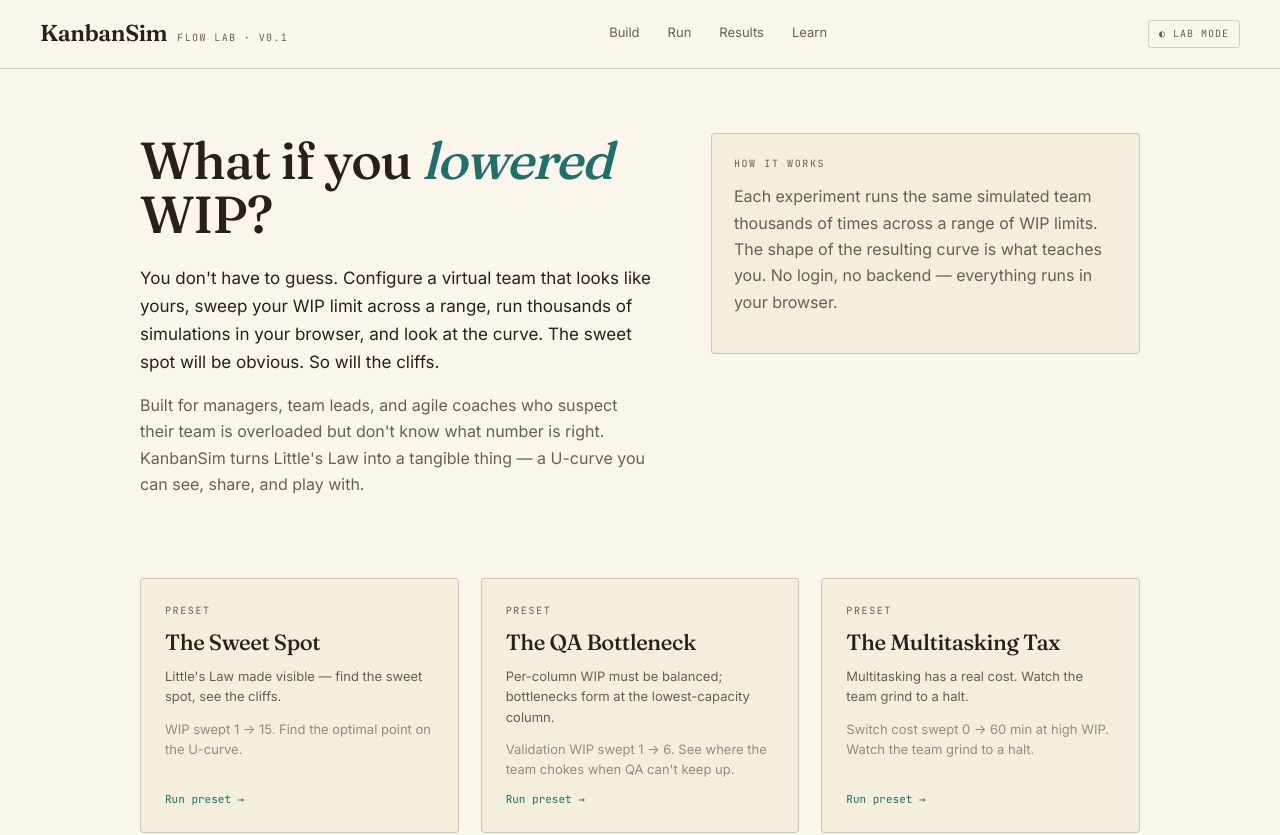
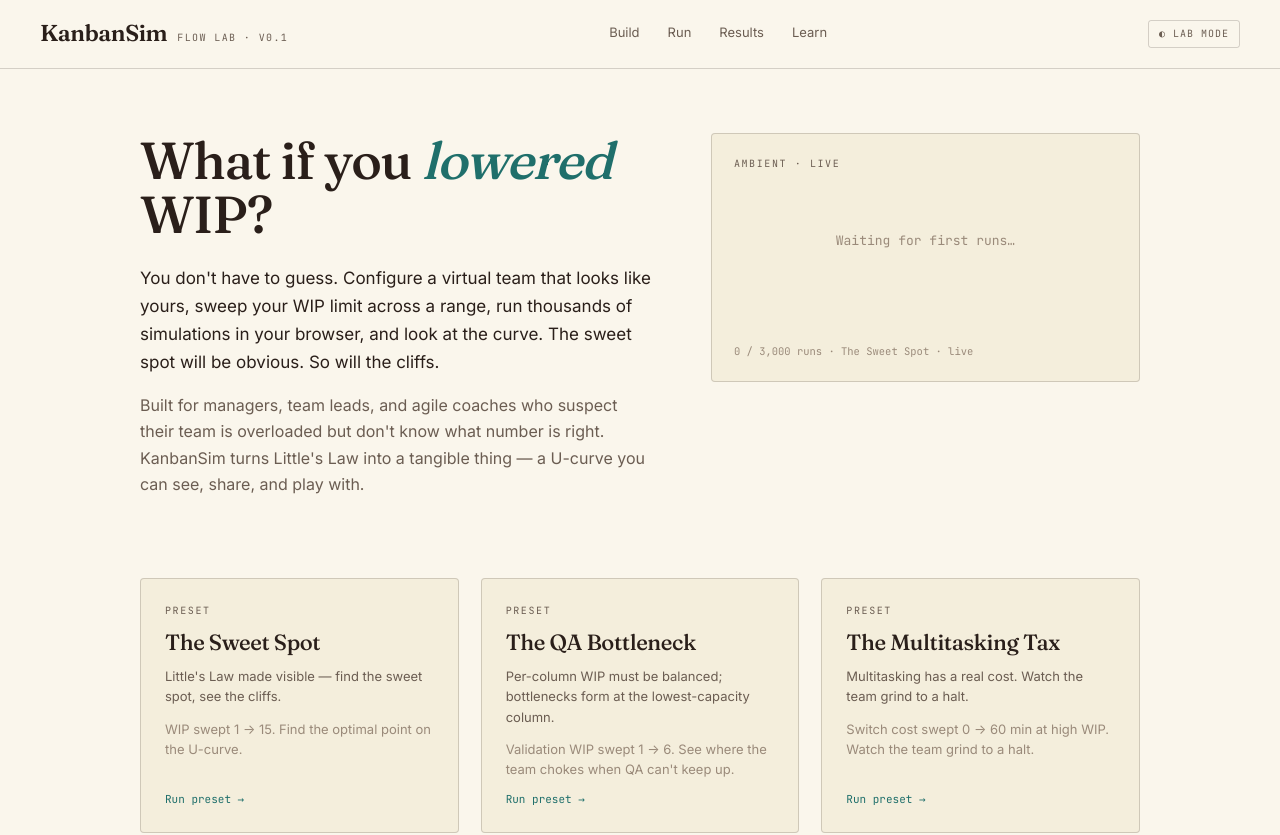
Before and after one commit to christulino/kanbansim, a React (Vite) app in the folder packages/web/: page / in a window 1280 px wide. Shown: the top 835 px of the page. Built offline with nearby package versions, Linux system fonts and the light colour scheme.

Commit message:
feat(web): auto-run sweet-spot ambient hero on landing
Co-Authored-By: Claude Opus 4.7 (1M context) <noreply@anthropic.com>

```diff
--- /dev/null
+++ b/packages/web/src/components/AmbientUCurve.tsx
@@ -0,0 +1,41 @@
+import { useEffect, useState } from "react";
+import { useExperiment } from "../orchestrator/useExperiment.js";
+import { loadPreset } from "../state/presets.js";
+import { UCurveChart } from "../charts/UCurveChart.js";
+import type { ExperimentState } from "../state/urlCodec.js";
+
+export function AmbientUCurve() {
+  const exp = useExperiment();
+  const [state, setState] = useState<ExperimentState | null>(null);
+
+  useEffect(() => {
+    let cancelled = false;
+    loadPreset("sweet-spot").then((s) => {
+      if (cancelled) return;
+      const lite = { ...s, runs: 200 };
+      setState(lite);
+      exp.start(lite);
+    }).catch(() => { /* preset fetch failed; fall through */ });
+    return () => { cancelled = true; exp.cancel(); };
+    // eslint-disable-next-line react-hooks/exhaustive-deps
+  }, []);
+
+  if (!state) return null;
+
+  return (
+    <div className="ambient-ucurve">
+      <div className="label">Ambient · live</div>
+      <div style={{ aspectRatio: "16 / 6" }}>
+        <UCurveChart
+          snapshot={exp.snapshot}
+          sweep={state.sweep}
+          productive_hours_per_day={state.config.team.productive_hours_per_day}
+          totalRunsExpected={exp.runsTotal}
+        />
+      </div>
+      <div className="ambient-meta mono">
+        {exp.runsCompleted.toLocaleString()} / {exp.runsTotal.toLocaleString()} runs · The Sweet Spot · live
+      </div>
+    </div>
+  );
+}
--- a/packages/web/src/pages/Landing.tsx
+++ b/packages/web/src/pages/Landing.tsx
@@ -1,5 +1,6 @@
 import { Link } from "react-router-dom";
 import { PresetCard } from "../components/PresetCard.js";
+import { AmbientUCurve } from "../components/AmbientUCurve.js";
 
 export function Landing() {
   return (
@@ -11,8 +12,7 @@ export function Landing() {
           <p>Built for managers, team leads, and agile coaches who suspect their team is overloaded but don't know what number is right. KanbanSim turns Little's Law into a tangible thing — a U-curve you can see, share, and play with.</p>
         </div>
         <aside className="landing-hero-aside">
-          <div className="label">How it works</div>
-          <p>Each experiment runs the same simulated team thousands of times across a range of WIP limits. The shape of the resulting curve is what teaches you. No login, no backend — everything runs in your browser.</p>
+          <AmbientUCurve />
         </aside>
       </div>
 
```
